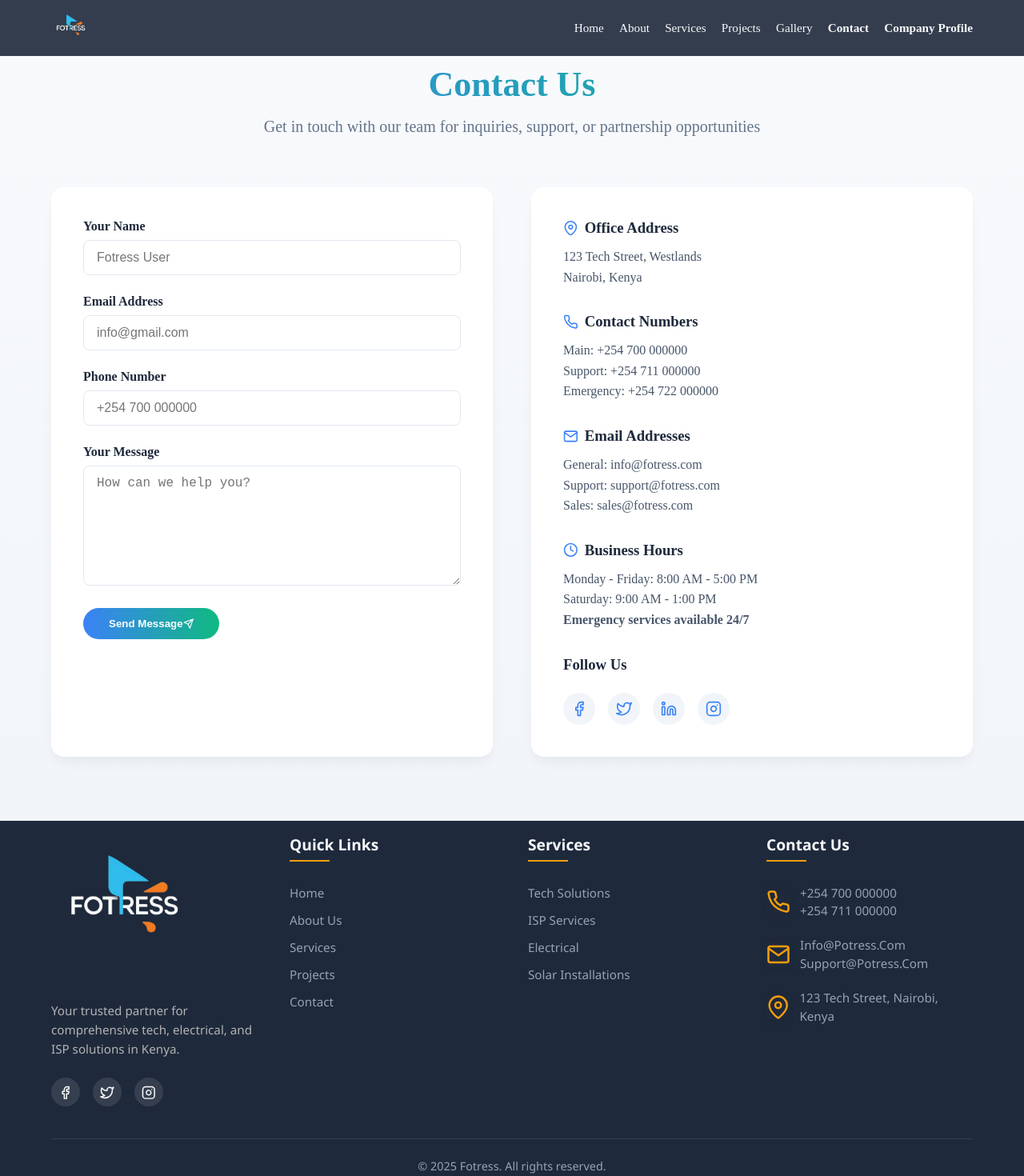
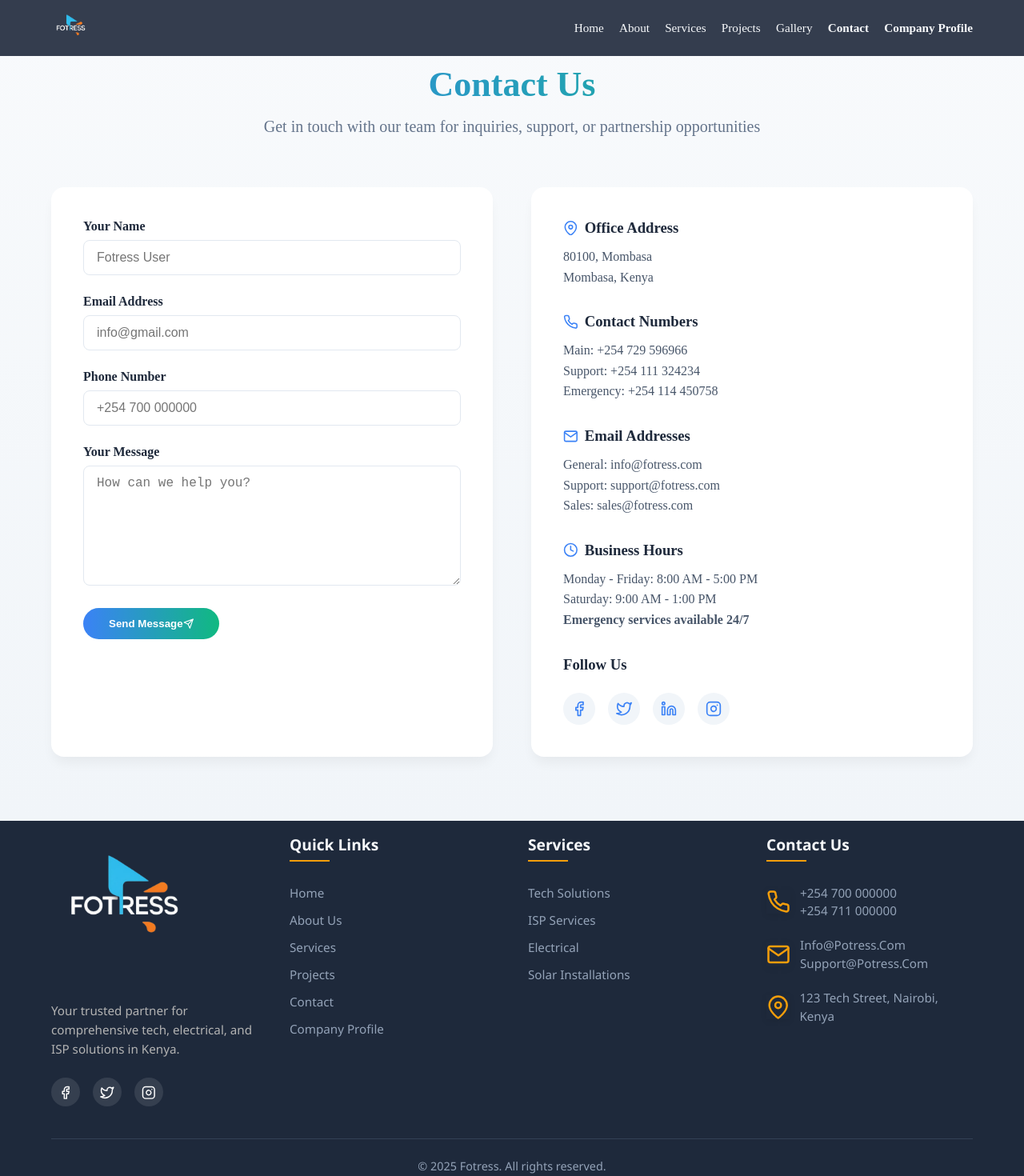
Before and after one commit to Theetilen19/Fotress-Project, a React (Vite) app: page /contact in a window 1280 px wide. Shown: the top 1470 px of the page at 80% size. Built offline with nearby package versions, Linux system fonts and the light colour scheme.

Commit message:
Contact Changes

```diff
--- a/src/components/Footer.tsx
+++ b/src/components/Footer.tsx
@@ -47,6 +47,9 @@ const Footer = () => {
               </li>
               <li className="footer__link-item">
                 <Link to="/contact" className="footer__link">Contact</Link>
+              </li>
+              <li className="footer__link-item">
+                <Link to="/profile" className="footer__link">Company Profile</Link>
               </li>
             </ul>
           </div>
--- a/src/pages/Contact.tsx
+++ b/src/pages/Contact.tsx
@@ -144,17 +144,17 @@ const Contact = () => {
             <div className="info-item">
               <h3 className="info-title"><FiMapPin /> Office Address</h3>
               <p className="info-content">
-                123 Tech Street, Westlands<br />
-                Nairobi, Kenya
+                80100, Mombasa<br />
+                Mombasa, Kenya
               </p>
             </div>
 
             <div className="info-item">
               <h3 className="info-title"><FiPhone /> Contact Numbers</h3>
               <p className="info-content">
-                Main: +254 700 000000<br />
-                Support: +254 711 000000<br />
-                Emergency: +254 722 000000
+                Main: +254 729 596966<br />
+                Support: +254 111 324234<br />
+                Emergency: +254 114 450758
               </p>
             </div>
 
```
